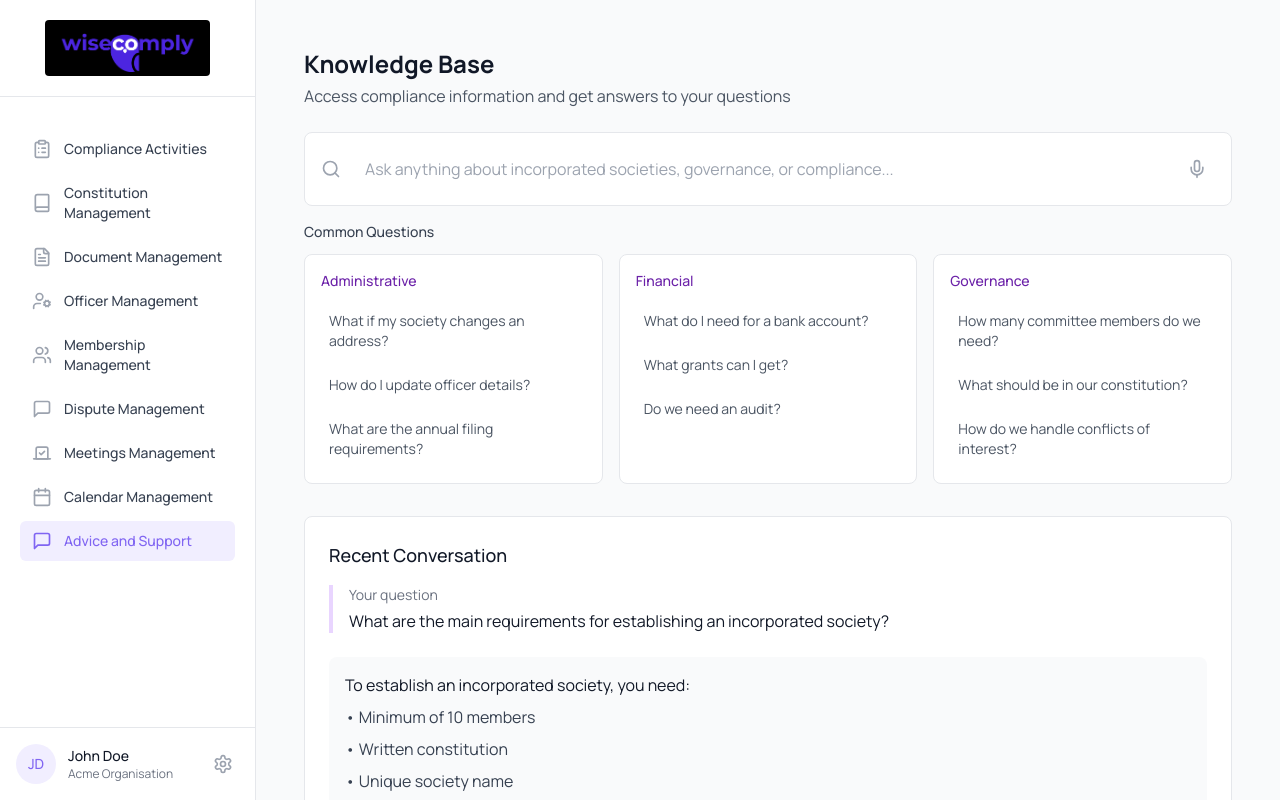
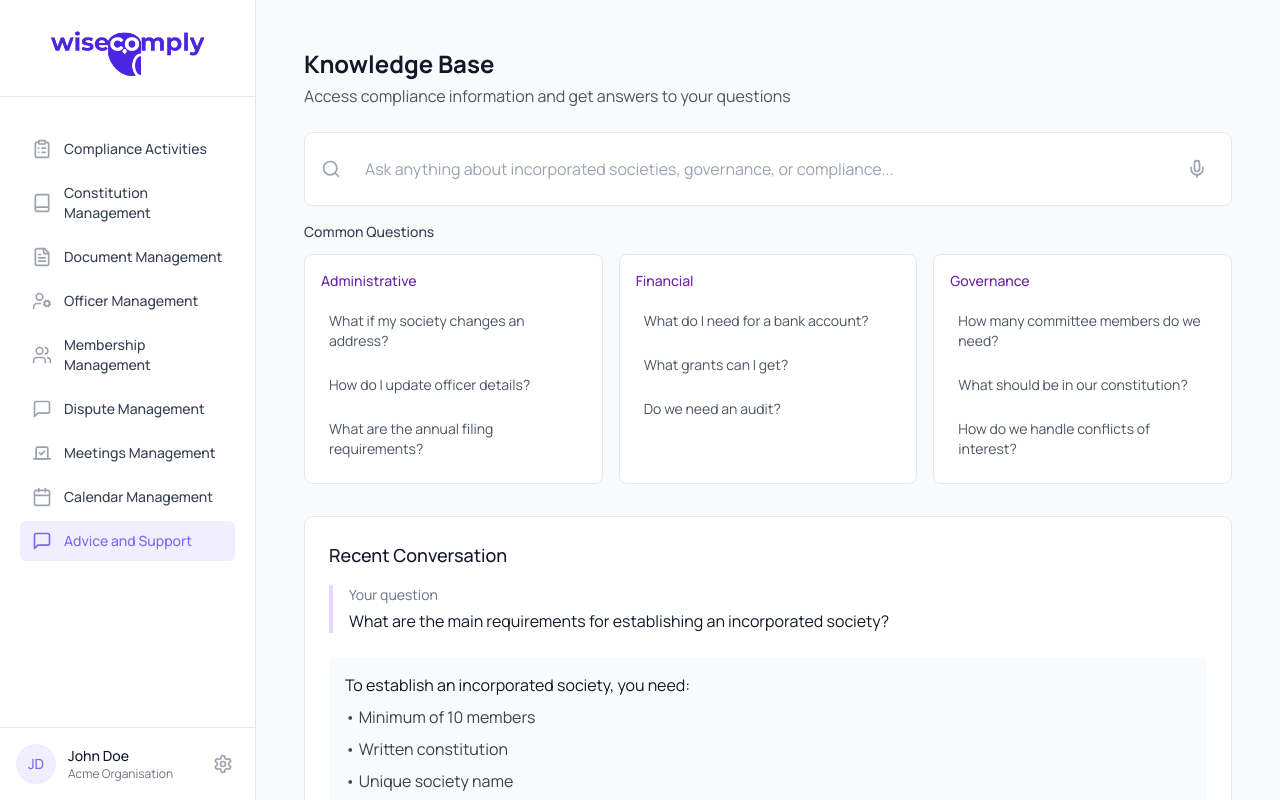
Before and after one commit to eudoca/wisecomply_new, a React (Vite) app: page /advice in a window 1280 px wide. Built offline with nearby package versions, Linux system fonts and the light colour scheme.

Commit message:
Remove black background from logo display

```diff
--- a/src/components/layout/Navigation.tsx
+++ b/src/components/layout/Navigation.tsx
@@ -85,7 +85,6 @@ export const Navigation: React.FC = () => {
             src="/wisecomply-logo.png"
             alt="WiseComply Logo"
             className="h-14 w-auto"
-            style={{ background: 'black', padding: '4px', borderRadius: '4px' }}
           />
         </Link>
       </div>
```
